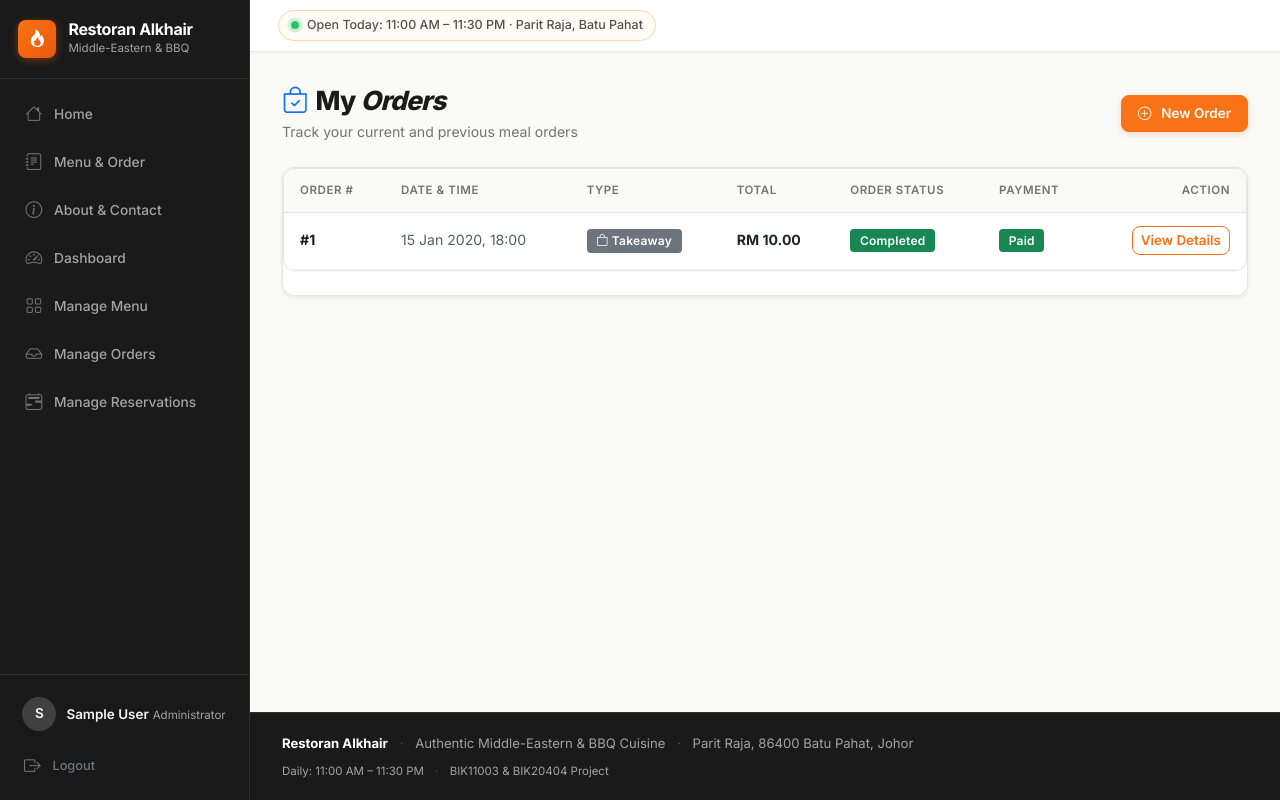
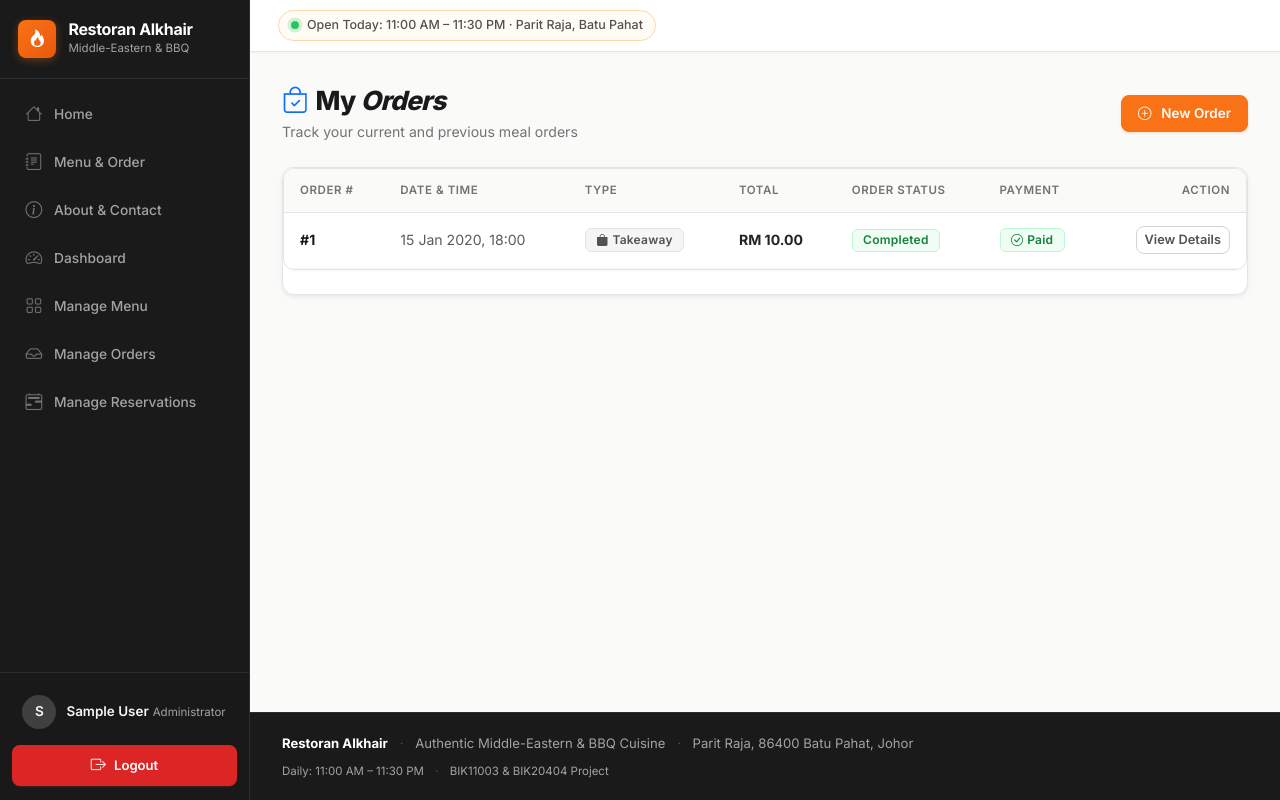
Before and after one commit to mohammad-jowel/Alkhair-Order-and-Reservation-System, a Django app: page /orders/my-orders/ in a window 1280 px wide. Run offline with Django 5.2, Linux system fonts and the light colour scheme; a user stored in the database is signed in; tables that the repository leaves empty hold one stand-in row (values such as "Sample post").

Commit message:
UI: Add red logout button, reduce hover transforms, and harmonize cart/order badges

```diff
--- a/main/static/css/style.css
+++ b/main/static/css/style.css
@@ -485,12 +485,12 @@ textarea:focus-visible {
     height: 100%;
     overflow: hidden;
     box-shadow: var(--shadow);
-    transition: transform 0.2s ease, box-shadow 0.2s ease;
+    transition: border-color 0.15s ease, box-shadow 0.15s ease;
 }
 
 .dish-card:hover {
-    transform: translateY(-3px);
-    box-shadow: var(--shadow-lg);
+    border-color: #d4d4d4 !important;
+    box-shadow: var(--shadow-md);
 }
 
 .dish-card.is-unavailable {
@@ -511,11 +511,6 @@ textarea:focus-visible {
     width: 100%;
     height: 100%;
     object-fit: cover;
-    transition: transform 0.3s ease;
-}
-
-.dish-card:hover .dish-img-container img {
-    transform: scale(1.04);
 }
 
 .dish-img-container .placeholder-icon {
@@ -662,13 +657,12 @@ textarea:focus-visible {
     background-color: var(--primary);
     border-color: var(--primary);
     color: #ffffff;
-    box-shadow: 0 2px 6px rgba(249, 115, 22, 0.25);
+    box-shadow: 0 1px 3px rgba(249, 115, 22, 0.2);
 }
 .btn-primary:hover, .btn-primary:focus {
     background-color: var(--primary-hover);
     border-color: var(--primary-hover);
     color: #ffffff;
-    box-shadow: 0 4px 12px rgba(249, 115, 22, 0.3);
 }
 
 .btn-outline-primary {
@@ -717,15 +711,85 @@ textarea:focus-visible {
     font-weight: 600;
     font-size: 0.8rem;
     padding: 0.4rem 0.85rem;
-    box-shadow: 0 1px 4px rgba(249, 115, 22, 0.2);
-    transition: all 0.15s ease;
+    transition: background-color 0.15s ease;
 }
 
 .btn-add-cart:hover {
     background-color: var(--primary-hover);
     border-color: var(--primary-hover);
     color: #ffffff;
-    box-shadow: 0 3px 10px rgba(249, 115, 22, 0.3);
+}
+
+/* Topbar Cart Button — Matching Food Theme */
+.btn-cart-nav {
+    display: inline-flex;
+    align-items: center;
+    gap: 7px;
+    padding: 0.4rem 0.85rem;
+    background-color: #ffffff;
+    border: 1px solid var(--border);
+    border-radius: var(--radius-sm);
+    color: var(--text-main);
+    font-size: 0.84rem;
+    font-weight: 600;
+    text-decoration: none;
+    transition: border-color 0.15s ease, background-color 0.15s ease;
+}
+
+.btn-cart-nav:hover {
+    background-color: var(--primary-soft);
+    border-color: #fdba74;
+    color: var(--primary-hover);
+    text-decoration: none;
+}
+
+.btn-cart-nav i {
+    color: var(--primary);
+    font-size: 0.95rem;
+}
+
+.badge-cart-count {
+    display: inline-flex;
+    align-items: center;
+    justify-content: center;
+    min-width: 20px;
+    height: 20px;
+    padding: 0 5px;
+    border-radius: 10px;
+    background-color: var(--primary);
+    color: #ffffff;
+    font-size: 0.72rem;
+    font-weight: 700;
+    line-height: 1;
+}
+
+/* Sidebar Red Logout Button */
+.btn-sidebar-logout {
+    display: flex;
+    align-items: center;
+    justify-content: center;
+    gap: 8px;
+    width: 100%;
+    padding: 0.55rem 0.75rem;
+    background-color: #dc2626 !important;
+    color: #ffffff !important;
+    border: none !important;
+    border-radius: var(--radius-sm);
+    font-size: 0.82rem;
+    font-weight: 600;
+    cursor: pointer;
+    transition: background-color 0.15s ease;
+    box-shadow: 0 1px 2px rgba(220, 38, 38, 0.25);
+}
+
+.btn-sidebar-logout:hover {
+    background-color: #b91c1c !important;
+    color: #ffffff !important;
+}
+
+.btn-sidebar-logout i {
+    font-size: 0.95rem;
+    color: #ffffff !important;
 }
 
 /* Form Controls */
@@ -928,13 +992,12 @@ textarea:focus-visible {
     border-radius: var(--radius-lg);
     padding: 1.5rem;
     text-align: center;
-    transition: transform 0.2s ease, box-shadow 0.2s ease;
+    transition: border-color 0.15s ease;
     height: 100%;
 }
 
 .feature-card:hover {
-    transform: translateY(-2px);
-    box-shadow: var(--shadow-md);
+    border-color: #d4d4d4;
 }
 
 .feature-card-icon {
@@ -1017,11 +1080,107 @@ textarea:focus-visible {
 /* Metric Cards (Dashboard) */
 .metric-card {
     border-radius: var(--radius);
-    transition: transform 0.15s ease, box-shadow 0.15s ease;
+    transition: border-color 0.15s ease, box-shadow 0.15s ease;
 }
 .metric-card:hover {
-    transform: translateY(-2px);
-    box-shadow: var(--shadow-md);
+    border-color: #d4d4d4 !important;
+}
+
+/* ========================================================
+   THEMED FOOD ORDER BADGES (Replaces Harsh Default Colors)
+   ======================================================== */
+.badge-order-delivery {
+    background-color: #eff6ff !important;
+    color: #1d4ed8 !important;
+    border: 1px solid #bfdbfe !important;
+    font-weight: 600;
+    padding: 0.3rem 0.65rem;
+    border-radius: 6px;
+    display: inline-flex;
+    align-items: center;
+    gap: 4px;
+    font-size: 0.75rem;
+}
+
+.badge-order-dinein {
+    background-color: #fff7ed !important;
+    color: #ea580c !important;
+    border: 1px solid #fed7aa !important;
+    font-weight: 600;
+    padding: 0.3rem 0.65rem;
+    border-radius: 6px;
+    display: inline-flex;
+    align-items: center;
+    gap: 4px;
+    font-size: 0.75rem;
+}
+
+.badge-order-takeaway {
+    background-color: #f5f5f4 !important;
+    color: #525252 !important;
+    border: 1px solid #e5e5e5 !important;
+    font-weight: 600;
+    padding: 0.3rem 0.65rem;
+    border-radius: 6px;
+    display: inline-flex;
+    align-items: center;
+    gap: 4px;
+    font-size: 0.75rem;
+}
+
+.badge-status-pending {
+    background-color: #fefce8 !important;
+    color: #a16207 !important;
+    border: 1px solid #fef08a !important;
+    font-weight: 600;
+    padding: 0.3rem 0.65rem;
+    border-radius: 6px;
+    display: inline-flex;
+    align-items: center;
+    gap: 4px;
+    font-size: 0.75rem;
+}
+
+.badge-status-paid,
+.badge-status-completed {
+    background-color: #f0fdf4 !important;
+    color: #15803d !important;
+    border: 1px solid #bbf7d0 !important;
+    font-weight: 600;
+    padding: 0.3rem 0.65rem;
+    border-radius: 6px;
+    display: inline-flex;
+    align-items: center;
+    gap: 4px;
+    font-size: 0.75rem;
+}
+
+.badge-status-preparing,
+.badge-status-ready {
+    background-color: #fff7ed !important;
+    color: #c2410c !important;
+    border: 1px solid #fed7aa !important;
+    font-weight: 600;
+    padding: 0.3rem 0.65rem;
+    border-radius: 6px;
+    display: inline-flex;
+    align-items: center;
+    gap: 4px;
+    font-size: 0.75rem;
+}
+
+.badge-status-cancelled,
+.badge-status-failed {
+    background-color: #fef2f2 !important;
+    color: #b91c1c !important;
+    border: 1px solid #fecaca !important;
+    font-weight: 600;
+    padding: 0.3rem 0.65rem;
+    border-radius: 6px;
+    display: inline-flex;
+    align-items: center;
+    gap: 4px;
+    font-size: 0.75rem;
 }
 
 /* Minimalist Quantity Stepper */
--- a/main/templates/base.html
+++ b/main/templates/base.html
@@ -107,7 +107,7 @@
                     </a>
                     <form method="post" action="{% url 'accounts:logout' %}" class="mt-2">
                         {% csrf_token %}
-                        <button type="submit" class="sidebar-link w-100 border-0 bg-transparent text-secondary" style="cursor:pointer; font-size: 0.8rem; padding: 0.4rem 0.65rem;">
+                        <button type="submit" class="btn-sidebar-logout" aria-label="Sign out">
                             <i class="bi bi-box-arrow-right"></i> Logout
                         </button>
                     </form>
@@ -152,10 +152,11 @@
 
                     <!-- Cart Link -->
                     {% if not user.is_authenticated or not user.is_admin %}
-                        <a href="{% url 'orders:cart_view' %}" class="btn btn-sm btn-outline-secondary position-relative">
-                            <i class="bi bi-cart3"></i> Cart
+                        <a href="{% url 'orders:cart_view' %}" class="btn-cart-nav position-relative">
+                            <i class="bi bi-bag-fill"></i>
+                            <span>Cart</span>
                             {% if request.session.cart_count %}
-                                <span class="badge bg-danger text-white rounded-pill ms-1">{{ request.session.cart_count }}</span>
+                                <span class="badge-cart-count">{{ request.session.cart_count }}</span>
                             {% endif %}
                         </a>
                     {% endif %}
--- a/main/templates/orders/manage_orders.html
+++ b/main/templates/orders/manage_orders.html
@@ -66,11 +66,11 @@
                             </td>
                             <td>
                                 {% if order.order_type == 'dine_in' %}
-                                    <span class="badge bg-warning text-dark"><i class="bi bi-geo-alt-fill"></i> Table #{{ order.table.table_number }}</span>
+                                    <span class="badge badge-order-dinein"><i class="bi bi-geo-alt-fill"></i> Table #{{ order.table.table_number }}</span>
                                 {% elif order.order_type == 'delivery' %}
-                                    <span class="badge bg-info text-dark"><i class="bi bi-truck"></i> Delivery</span>
+                                    <span class="badge badge-order-delivery"><i class="bi bi-scooter"></i> Delivery</span>
                                 {% else %}
-                                    <span class="badge bg-secondary"><i class="bi bi-bag"></i> Takeaway</span>
+                                    <span class="badge badge-order-takeaway"><i class="bi bi-bag-fill"></i> Takeaway</span>
                                 {% endif %}
                             </td>
                             <td class="fw-bold text-primary">RM {{ order.total_amount|floatformat:2 }}</td>
--- a/main/templates/orders/my_orders.html
+++ b/main/templates/orders/my_orders.html
@@ -36,47 +36,47 @@
                                 <td class="text-muted small">{{ order.order_date|date:"d M Y, H:i" }}</td>
                                 <td>
                                     {% if order.order_type == 'dine_in' %}
-                                        <span class="badge bg-warning text-dark"><i class="bi bi-geo-alt-fill"></i> Table #{{ order.table.table_number }}</span>
+                                        <span class="badge badge-order-dinein"><i class="bi bi-geo-alt-fill"></i> Table #{{ order.table.table_number }}</span>
                                     {% elif order.order_type == 'delivery' %}
-                                        <span class="badge bg-info text-dark"><i class="bi bi-truck"></i> Delivery</span>
+                                        <span class="badge badge-order-delivery"><i class="bi bi-scooter"></i> Delivery</span>
                                     {% else %}
-                                        <span class="badge bg-secondary"><i class="bi bi-bag"></i> Takeaway</span>
+                                        <span class="badge badge-order-takeaway"><i class="bi bi-bag-fill"></i> Takeaway</span>
                                     {% endif %}
                                 </td>
                                 <td class="fw-bold text-dark">RM {{ order.total_amount|floatformat:2 }}</td>
                                 <td>
                                     {% if order.order_status == 'pending' %}
-                                        <span class="badge bg-warning text-dark">Pending</span>
+                                        <span class="badge badge-status-pending">Pending</span>
                                     {% elif order.order_status == 'preparing' %}
-                                        <span class="badge bg-info text-dark">Preparing</span>
+                                        <span class="badge badge-status-preparing">Preparing</span>
                                     {% elif order.order_status == 'ready' %}
-                                        <span class="badge bg-primary">Ready</span>
+                                        <span class="badge badge-status-ready">Ready</span>
                                     {% elif order.order_status == 'completed' %}
-                                        <span class="badge bg-success">Completed</span>
+                                        <span class="badge badge-status-completed">Completed</span>
                                     {% elif order.order_status == 'cancelled' %}
-                                        <span class="badge bg-danger">Cancelled</span>
+                                        <span class="badge badge-status-cancelled">Cancelled</span>
                                     {% endif %}
                                 </td>
                                 <td>
                                     {% if order.payment_status == 'paid' %}
-                                        <span class="badge bg-success">Paid</span>
+                                        <span class="badge badge-status-paid"><i class="bi bi-check-circle"></i> Paid</span>
                                     {% elif order.payment_status == 'pending' %}
-                                        <span class="badge bg-warning text-dark">Pending</span>
+                                        <span class="badge badge-status-pending"><i class="bi bi-clock"></i> Pending</span>
                                     {% elif order.payment_status == 'failed' %}
-                                        <span class="badge bg-danger">Failed</span>
+                                        <span class="badge badge-status-cancelled"><i class="bi bi-x-circle"></i> Failed</span>
                                     {% elif order.payment_status == 'not_required' %}
-                                        <span class="badge bg-secondary">Not Required</span>
+                                        <span class="badge badge-order-takeaway">Not Required</span>
                                     {% endif %}
                                 </td>
                                 <td class="text-end">
                                     <div class="d-inline-flex gap-1">
-                                        <a href="{% url 'orders:order_detail' order.order_id %}" class="btn btn-sm btn-outline-primary py-1 px-2">
+                                        <a href="{% url 'orders:order_detail' order.order_id %}" class="btn btn-sm btn-outline-secondary py-1 px-2" style="font-size: 0.8rem;">
                                             View Details
                                         </a>
                                         {% if order.order_status == 'pending' %}
                                             <form method="post" action="{% url 'orders:cancel_order' order.order_id %}" class="d-inline">
                                                 {% csrf_token %}
-                                                <button type="submit" class="btn btn-sm btn-outline-danger py-1 px-2" data-confirm="Are you sure you want to cancel Order #{{ order.order_id }}?">
+                                                <button type="submit" class="btn btn-sm btn-outline-danger py-1 px-2" style="font-size: 0.8rem;" data-confirm="Are you sure you want to cancel Order #{{ order.order_id }}?">
                                                     Cancel
                                                 </button>
                                             </form>
```
Also changed, not shown: main/templates/dashboard/dashboard.html (+9 -9 lines), main/templates/orders/order_detail.html (+7 -7 lines), main/templates/reservations/manage_reservations.html (+4 -4 lines), main/templates/reservations/reservation_list.html (+4 -4 lines).
